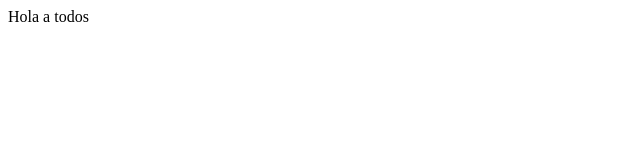
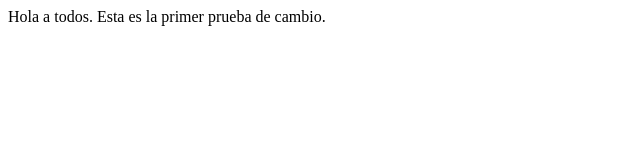
Before and after one commit to team7even/curso-primera, a plain HTML site: page index.html in a window 1280 px wide. Shown: the whole page, without its empty margins (0-640 px from the left). Drawn offline with Linux system fonts and the light colour scheme.

Commit message:
Update index.html

```diff
--- a/index.html
+++ b/index.html
@@ -6,6 +6,6 @@
     <title>Document</title>
 </head>
 <body>
-    Hola a todos
+    Hola a todos. Esta es la primer prueba de cambio.
 </body>
 </html>
```
